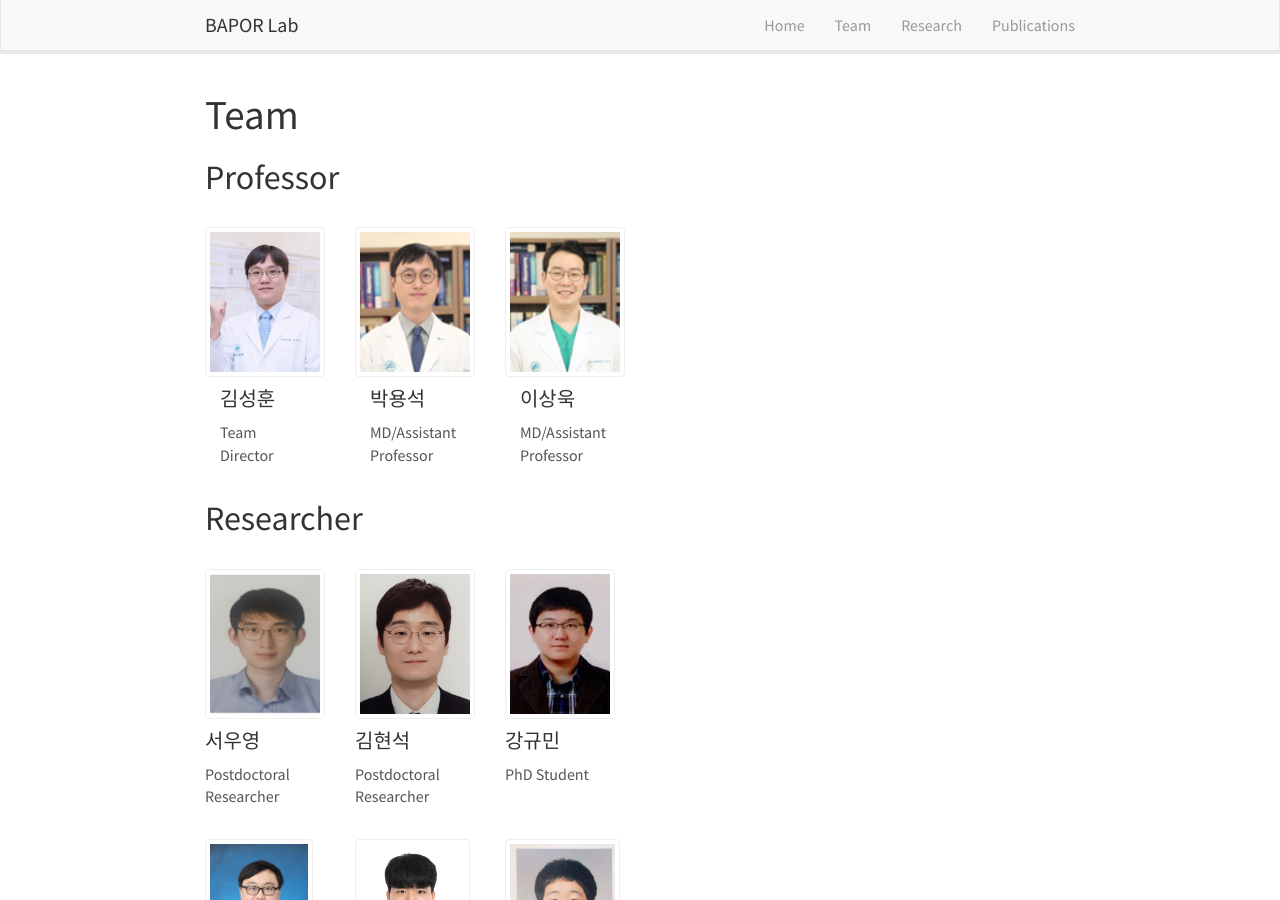
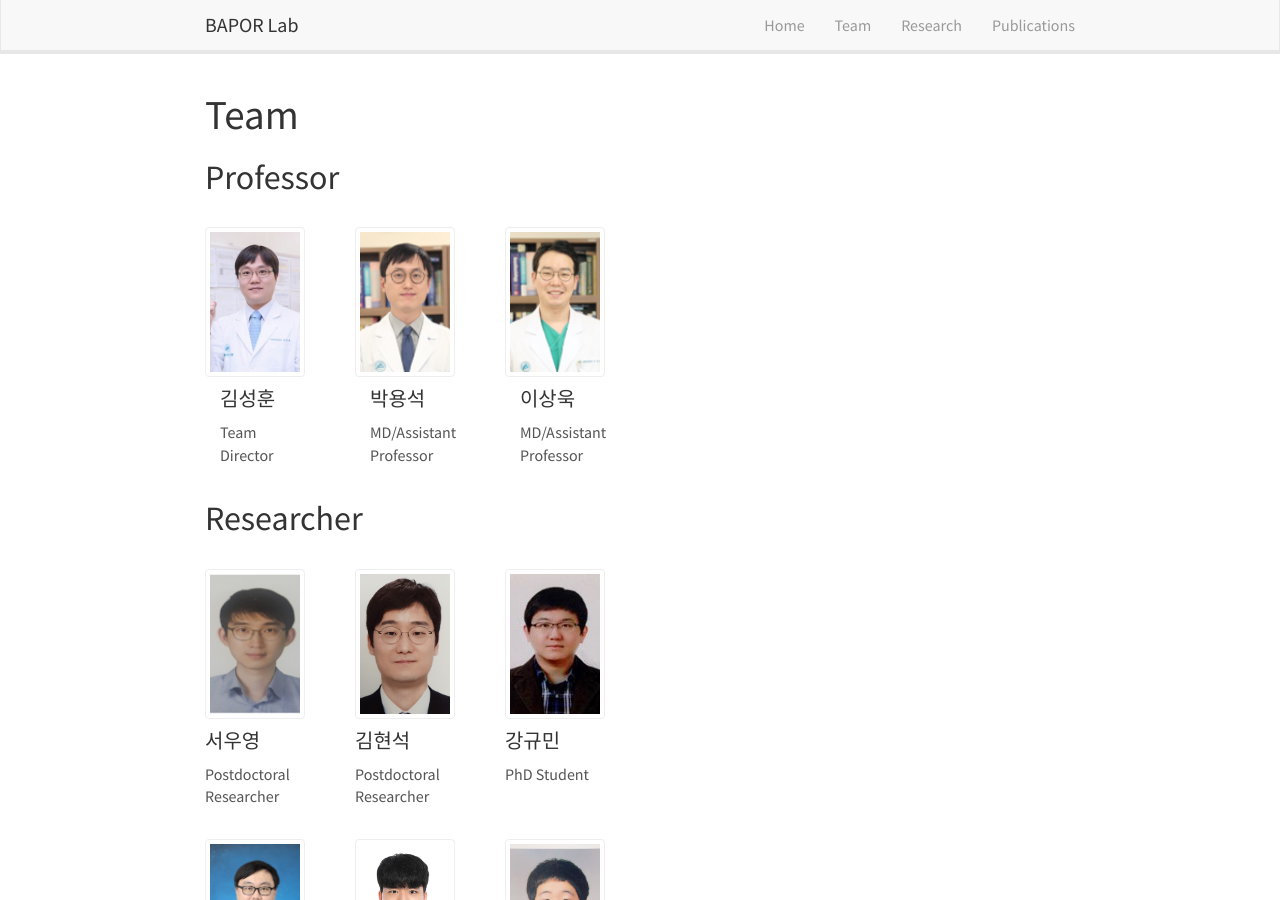
Before and after one commit to baporlab/baporlab.github.io, a Jekyll site: the page built from _pages/team/index.html, in a window 1280 px wide and 900 px high. Built offline with Jekyll 4.4.1, drawn with Linux system fonts in a browser that asks for light colours; nearby versions of some CDN libraries.

Commit message:
Fixed staff's member image style

```diff
--- a/_pages/team/index.html
+++ b/_pages/team/index.html
@@ -23,7 +23,7 @@ permalink: /team/
             <a href={{member.url}}>
                 <img src="{{ site.url }}{{ site.baseurl }}/images/team/{{ member.image }}"
                     class="card-img img-responsive img-thumbnail"
-                    style="max-width: 100%; object-fit: cover; height: 15rem;"/>
+                    style="max-width: 100px; object-fit: cover; height: 15rem;"/>
             </a>
             <div class="col-md-10">
                 <div class="card-body">
@@ -61,7 +61,7 @@ permalink: /team/
             <a href={{member.url}}>
                 <img src="{{ site.url }}{{ site.baseurl }}/images/team/{{ member.image }}"
                     class="card-img img-responsive img-thumbnail"
-                    style="max-width: 100%; object-fit: cover; height: 15rem;"/>
+                    style="max-width: 100px; object-fit: cover; height: 15rem;"/>
             </a>
             <div class="card-body">
                 <h4 class="card-title">{{ member.title }}</h4>
@@ -90,11 +90,8 @@ permalink: /team/
             <a href={{member.url}}>
                 <img src="{{ site.url }}{{ site.baseurl }}/images/team/{{ member.image }}"
                     class="card-img img-responsive img-thumbnail"
-                    style="width: 100%; object-fit: cover; height: 15rem;"/>
+                    style="max-width: 100px; object-fit: cover; height: 15rem;"/>
             </a>
-        </div>
-
-        <div class="col-md-10">
             <div class="card-body">
             <h4 class="card-title">{{ member.title }}</h4>
             <p class="card-text">{{ member.role }}</p>
```
